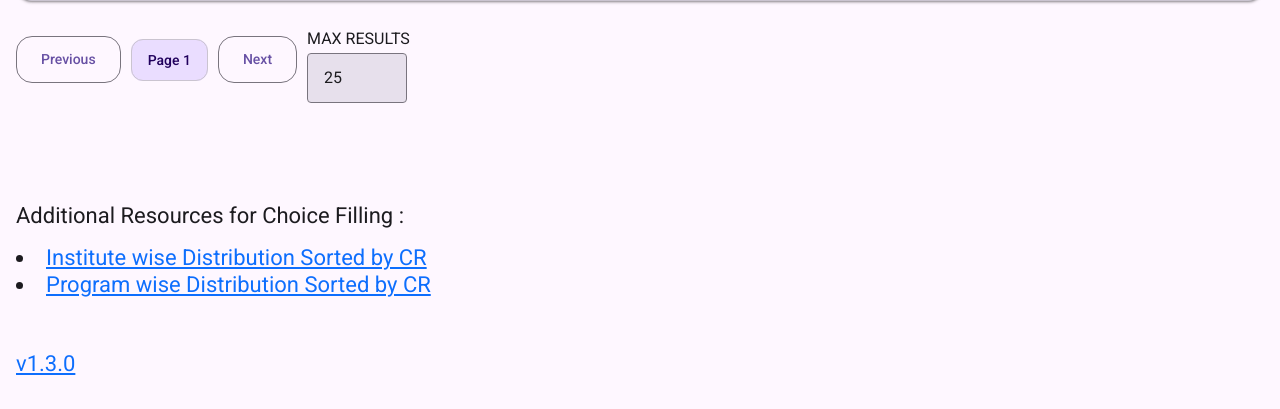
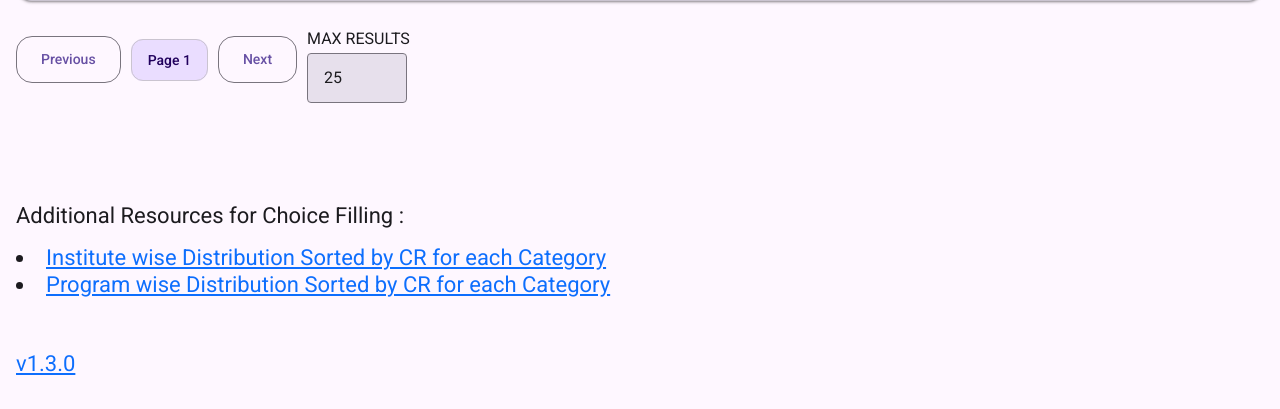
Before and after one commit to git-divy/uptac, a Flask app: page / in a window 1280 px wide. Shown: the part 618-1027 px from the top of the page. Run offline with Flask 3, Linux system fonts and the light colour scheme; data that the repository does not hold is empty; parts of the project's set-up code (start-up, migrations or seed data) failed here and were passed over.

Commit message:
Update index.html

```diff
--- a/templates/index.html
+++ b/templates/index.html
@@ -594,11 +594,11 @@
     <h5>
       <p>Additional Resources for Choice Filling :</p>
       <li>
-        <a href="/res">Institute wise Distribution Sorted by CR</a>
+        <a href="/res">Institute wise Distribution Sorted by CR for each Category</a>
       </li>
 
       <li>
-        <a href="/res2">Program wise Distribution Sorted by CR</a>
+        <a href="/res2">Program wise Distribution Sorted by CR for each Category</a>
       </li>
       <br />
       <br />
```
